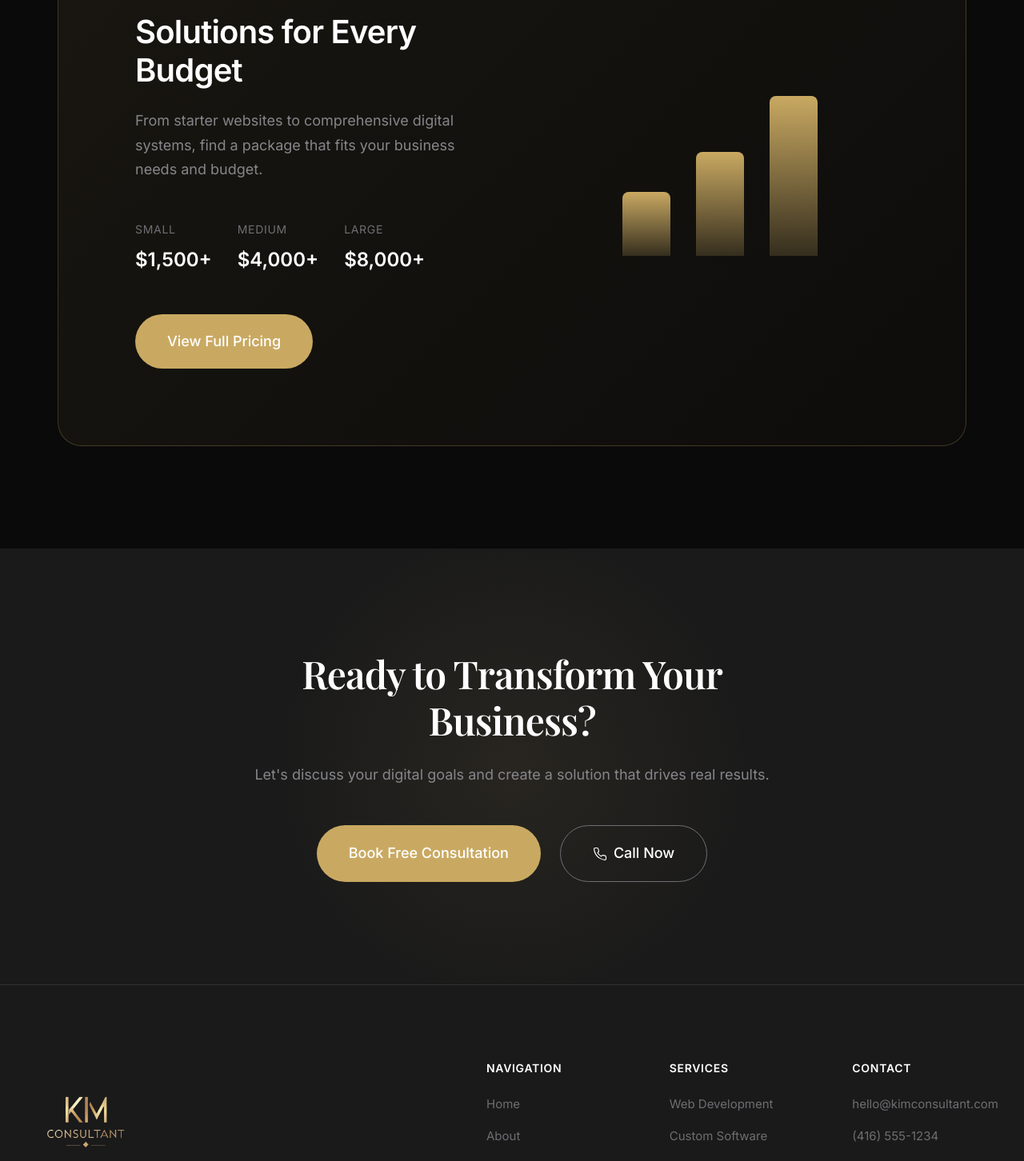
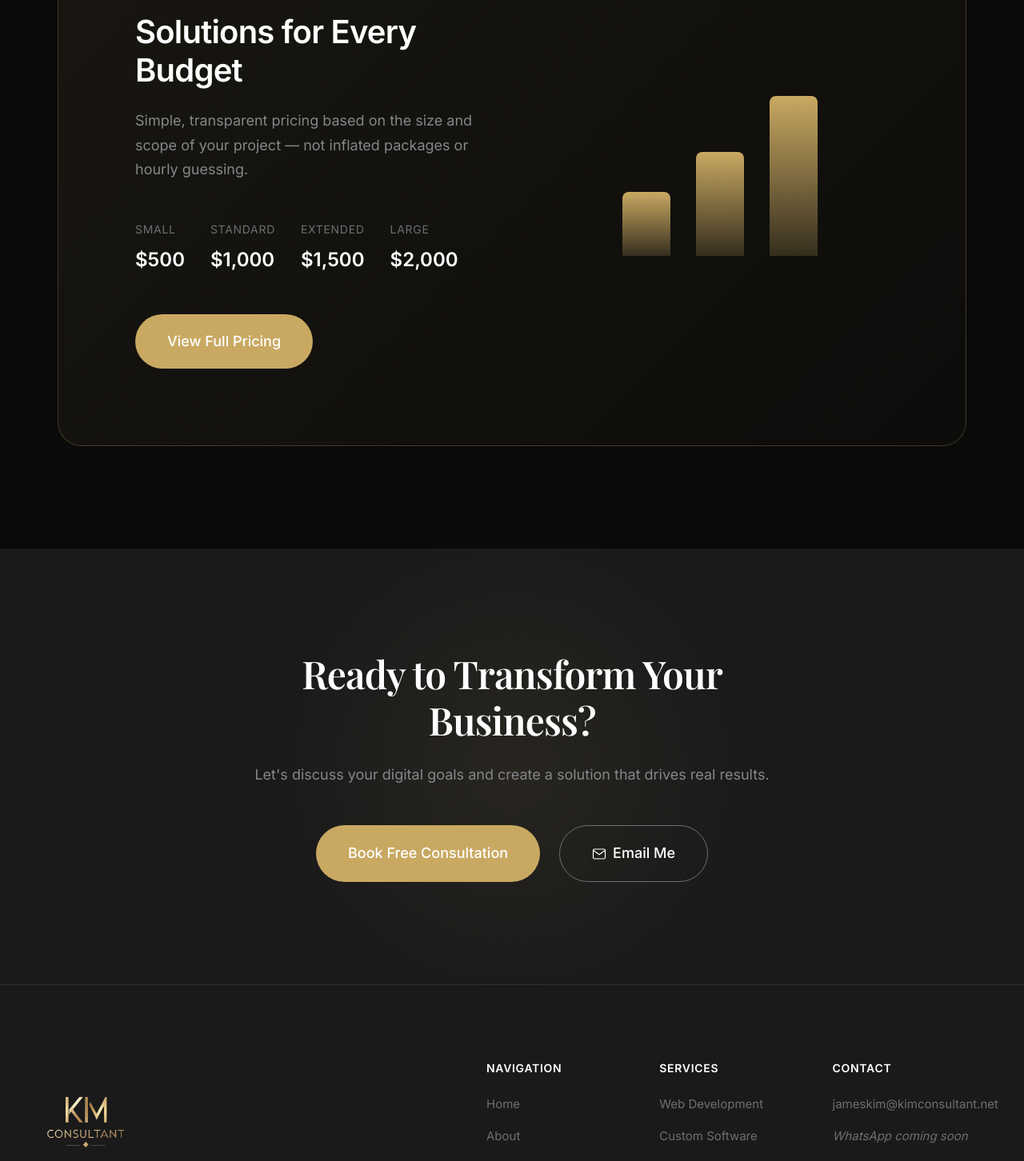
Before and after one commit to HamesInFlames/Company---website, a React (Vite) app: page / in a window 1280 px wide. Shown: the part 5240-6692 px from the top of the page at 80% size. Built offline with nearby package versions, Linux system fonts and the light colour scheme.

Commit message:
Update all files with new pricing (-), email (jameskim@kimconsultant.net), and contact info

```diff
--- a/src/components/Footer.css
+++ b/src/components/Footer.css
@@ -85,6 +85,12 @@
   color: var(--color-white);
 }
 
+.footer-whatsapp {
+  font-size: 0.9375rem;
+  color: var(--color-gray);
+  font-style: italic;
+}
+
 .footer-bottom {
   display: flex;
   justify-content: space-between;
--- a/src/components/Footer.jsx
+++ b/src/components/Footer.jsx
@@ -50,8 +50,8 @@ function Footer() {
             <div className="footer-links-column">
               <h4>Contact</h4>
               <nav>
-                <a href="mailto:hello@kimconsultant.com">hello@kimconsultant.com</a>
-                <a href="tel:+14165551234">(416) 555-1234</a>
+                <a href="mailto:jameskim@kimconsultant.net">jameskim@kimconsultant.net</a>
+                <span className="footer-whatsapp">WhatsApp coming soon</span>
                 <Link to="/contact">Book Consultation</Link>
               </nav>
             </div>
--- a/src/pages/Contact.jsx
+++ b/src/pages/Contact.jsx
@@ -37,11 +37,11 @@ const projectTypes = [
 ]
 
 const budgetRanges = [
-  'Under $2,000',
-  '$2,000 - $5,000',
-  '$5,000 - $10,000',
-  '$10,000 - $20,000',
-  '$20,000+'
+  '$500 - $1,000',
+  '$1,000 - $1,500',
+  '$1,500 - $2,000',
+  '$2,000+',
+  'Not sure yet'
 ]
 
 function Hero() {
@@ -180,7 +180,7 @@ function ContactForm() {
             name="phone"
             value={formData.phone}
             onChange={handleChange}
-            placeholder="(416) 555-1234"
+            placeholder="Your phone number (optional)"
           />
         </div>
 
--- a/src/pages/Home.jsx
+++ b/src/pages/Home.jsx
@@ -327,21 +327,25 @@ function PricingPreview() {
             <span className="section-label">Transparent Pricing</span>
             <h2>Solutions for Every Budget</h2>
             <p>
-              From starter websites to comprehensive digital systems, find a package
-              that fits your business needs and budget.
+              Simple, transparent pricing based on the size and scope of your project —
+              not inflated packages or hourly guessing.
             </p>
             <div className="pricing-preview-tiers">
               <div className="tier-preview">
                 <span className="tier-name">Small</span>
-                <span className="tier-price">$1,500+</span>
+                <span className="tier-price">$500</span>
               </div>
               <div className="tier-preview">
-                <span className="tier-name">Medium</span>
-                <span className="tier-price">$4,000+</span>
+                <span className="tier-name">Standard</span>
+                <span className="tier-price">$1,000</span>
+              </div>
+              <div className="tier-preview">
+                <span className="tier-name">Extended</span>
+                <span className="tier-price">$1,500</span>
               </div>
               <div className="tier-preview">
                 <span className="tier-name">Large</span>
-                <span className="tier-price">$8,000+</span>
+                <span className="tier-price">$2,000</span>
               </div>
             </div>
             <Link to="/pricing" className="btn btn-primary btn-large">
@@ -382,8 +386,8 @@ function CTA() {
             <Link to="/contact" className="btn btn-primary btn-large">
               Book Free Consultation
             </Link>
-            <a href="tel:+14165551234" className="btn btn-secondary btn-large">
-              <Icon name="phone" size={18} /> Call Now
+            <a href="mailto:jameskim@kimconsultant.net" className="btn btn-secondary btn-large">
+              <Icon name="mail" size={18} /> Email Me
             </a>
           </div>
         </div>
```
